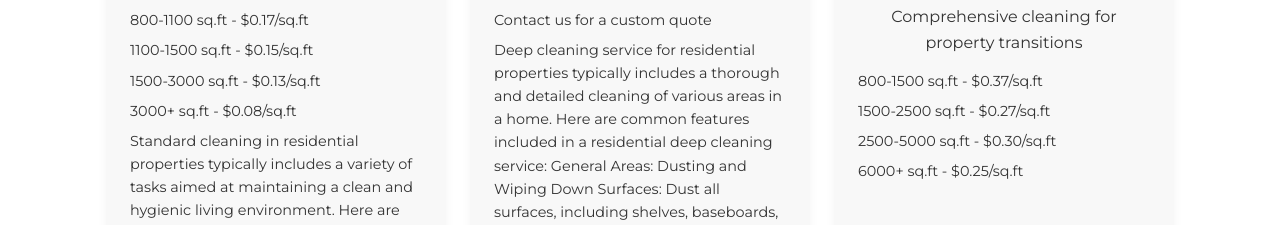
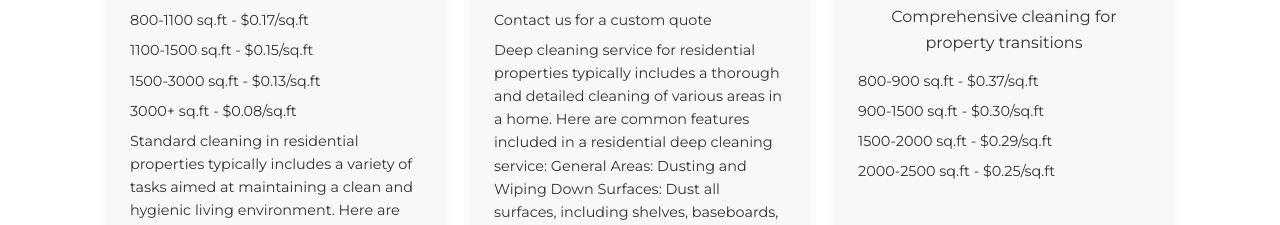
Before and after one commit to RusMilch/UA-pristine-vibe-cleaning, a website: page index.html in a window 1280 px wide. Shown: the part 503-728 px from the top of the page. Drawn offline with nearby package versions, Linux system fonts and the light colour scheme.

Commit message:
Updated index.html

```diff
--- a/index.html
+++ b/index.html
@@ -96,10 +96,10 @@
         <h3>Move-in / Move-out</h3>
         <p>Comprehensive cleaning for property transitions</p>
         <ul class="price-list">
-          <li>800-1500 sq.ft - $0.37/sq.ft</li>
-          <li>1500-2500 sq.ft - $0.27/sq.ft</li>
-          <li>2500-5000 sq.ft - $0.30/sq.ft</li>
-          <li>6000+ sq.ft - $0.25/sq.ft</li>
+          <li>800-900 sq.ft - $0.37/sq.ft</li>
+          <li>900-1500 sq.ft - $0.30/sq.ft</li>
+          <li>1500-2000 sq.ft - $0.29/sq.ft</li>
+          <li>2000-2500 sq.ft - $0.25/sq.ft</li>
         </ul>
       </div>
       <div class="card" data-aos="fade-up">
```
